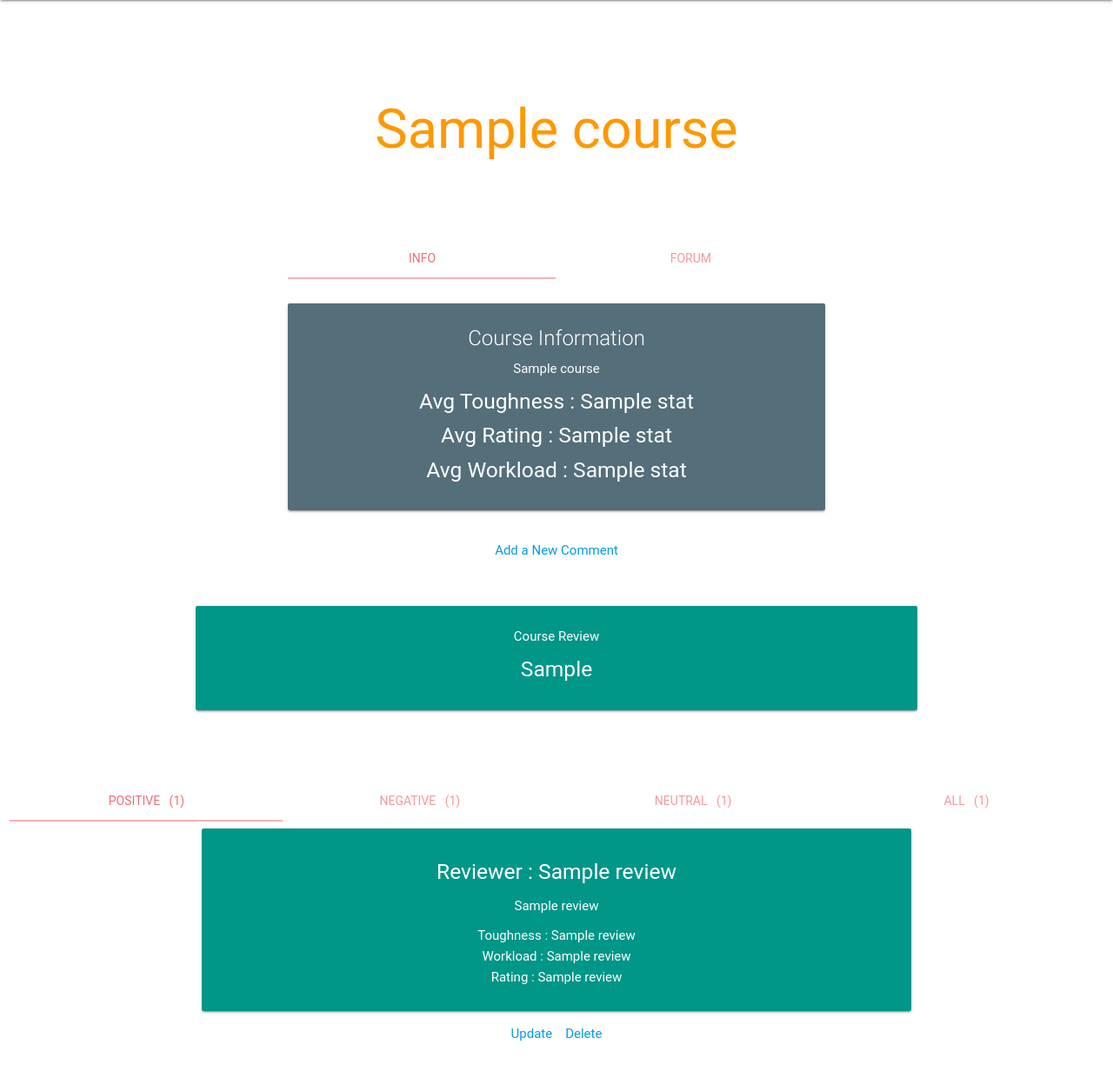
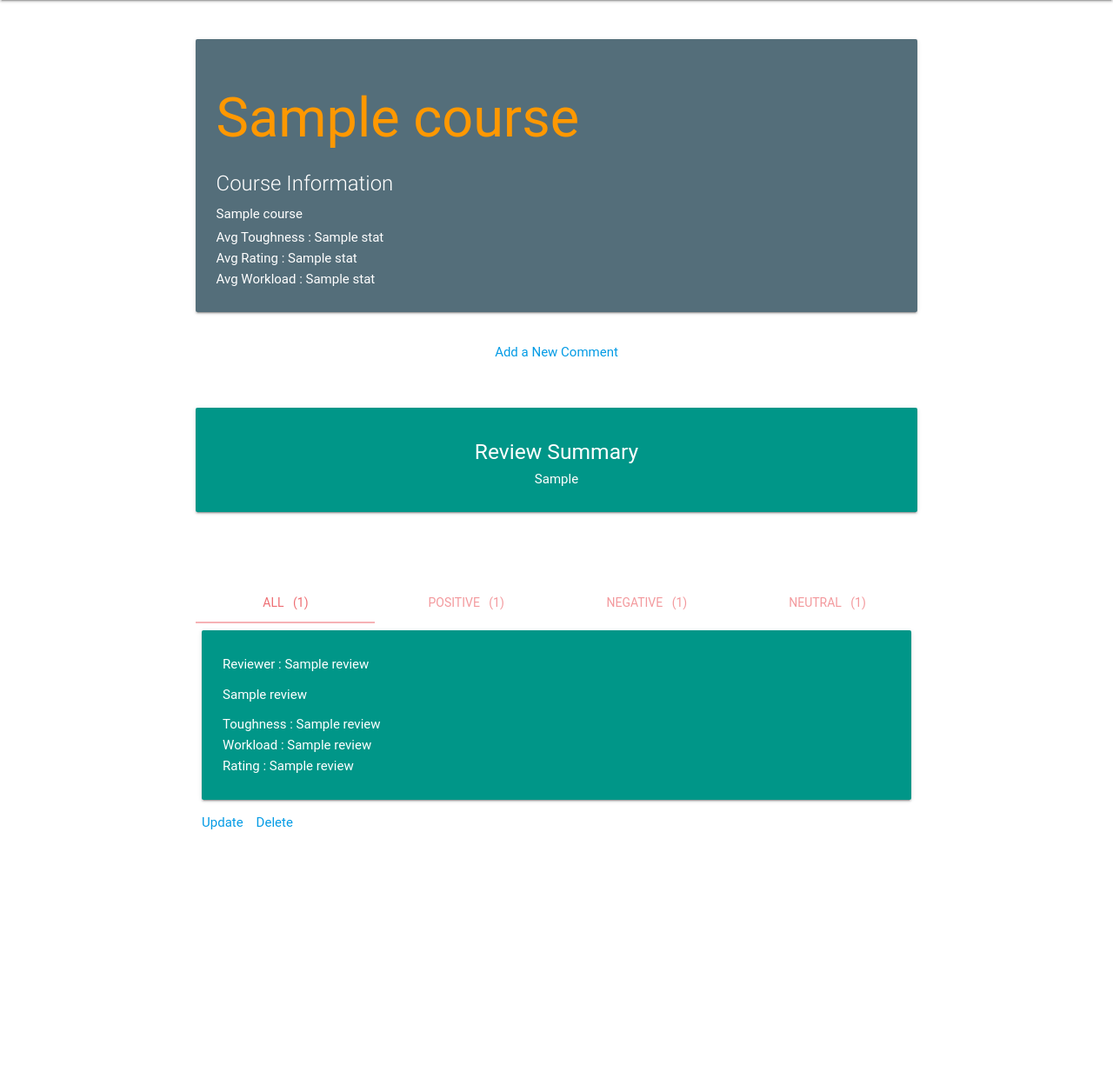
Before and after one commit to abhiver222/CS411-Illini_Classes, a Flask app: template app/templates/course.html in a window 1280 px wide. Shown: the part 64-1304 px from the top of the page at 87% size. After the commit the page ends 1018 px from the top, so only its background shows below. Run offline with Flask 2, Linux system fonts and the light colour scheme; the template is opened without the code that fills it: most values are stand-ins (such as "Sample title", 1, 10 or a date in 2020); some libraries are stand-ins or nearby versions; some web fonts are replaced.

Commit message:
Changed UI

```diff
--- a/app/templates/course.html
+++ b/app/templates/course.html
@@ -7,45 +7,23 @@
 <body>
     <br/>
     <div class="section no-pad-bot" id="index-banner">
-    <div class="container">
-      <br><br>
-
-        <h1 class="header center orange-text">{{ course[2] }}</h1>
-      <div class="row center">
-
-      </div>
-
-      <br><br>
-
-
-    </div>
-    </div>
-
-    <div class="row center">
-        <div class="col s12  m3 l3"></div>
-        <div class="col s12 m6 l6">
-            <ul class="tabs">
-                <li class="tab col s6 m6 l6"><a class="active" href="#info">Info</a></li>
-                <li class="tab col s6 m6 l6"><a href="#forum">Forum</a></li>
-            </ul>
-        </div>
-        <div class="col s12 m3 l3"></div>
-    </div>
-
 
     <div class="col s12" id="info">
-    <div class="row center">
-        <div class="col s12 m6 offset-m3">
+    <div class="row ">
+        <div class="col s12 m3 l2"></div>
+        <div class="col s12 m6 l8">
           <div class="card blue-grey darken-1">
             <div class="card-content white-text">
+                <h1 class="header  orange-text">{{ course[2] }}</h1>
               <span class="card-title">Course Information</span>
               <p>{{course[1]}}</p>
-                <h5>Avg Toughness : {{stat[0]}}</h5>
-                <h5>Avg Rating : {{stat[1]}}</h5>
-                <h5>Avg Workload : {{stat[2]}}</h5>
+                <h6>Avg Toughness : {{stat[0]}}</h6>
+                <h6>Avg Rating : {{stat[1]}}</h6>
+                <h6>Avg Workload : {{stat[2]}}</h6>
             </div>
           </div>
         </div>
+        <div class="col s12 m3 l2"></div>
     </div>
 
     <div class="center">
@@ -59,8 +37,8 @@
         <div class="col s12 m6 l8">
             <div class="card-panel teal">
               <span class="white-text">
-                  Course Review
-                  <h5>{{ combRev }}</h5>
+                  <h5>Review Summary</h5>
+                  <h6>{{ combRev }}</h6>
               </span>
             </div>
         </div>
@@ -69,24 +47,26 @@
     <br/><br/>
 
     <div class="row">
-        <div class="col s12">
+        <div class="col s12 m3 l2"></div>
+        <div class="col s12 m6 l8">
           <ul class="tabs">
-            <li class="tab col s3"><a href="#positive" class="active">Positive &nbsp; ({{taggedRevs["positive"]|length}})</a></li>
+              <li class="tab col s3"><a href="#allRev" class="active">All &nbsp; ({{revs|length}})</a></li>
+            <li class="tab col s3"><a href="#positive" >Positive &nbsp; ({{taggedRevs["positive"]|length}})</a></li>
             <li class="tab col s3"><a href="#negative">Negative &nbsp; ({{taggedRevs["negative"]|length}})</a></li>
             <li class="tab col s3"><a href="#neutral">Neutral &nbsp; ({{taggedRevs["neutral"]|length}})</a></li>
-            <li class="tab col s3"><a href="#allRev">All &nbsp; ({{revs|length}})</a></li>
           </ul>
         </div>
+        <div class="col s12 m3 l2"></div>
 
         <div id="positive" class="col s12">
             {% for review in taggedRevs["positive"] %}
 
-            <div class="row center">
+            <div class="row ">
               <div class="col s12 m3 l2"></div>
               <div class="col s12 m6 l8">
                 <div class="card-panel teal">
                   <span class="white-text">
-                      <h5>Reviewer : {{ review[1] }}</h5>
+                      <h6>Reviewer : {{ review[1] }}</h6>
                       <p>{{ review[5] }}</p>
                       <h6>Toughness : {{ review[2] }}</h6>
                       <h6>Workload : {{ review[3] }}</h6>
@@ -108,12 +88,12 @@
         <div id="negative" class="col s12">
             {% for review in taggedRevs["negative"] %}
 
-            <div class="row center">
+            <div class="row ">
               <div class="col s12 m3 l2"></div>
               <div class="col s12 m6 l8">
                 <div class="card-panel teal">
                   <span class="white-text">
-                      <h5>Reviewer : {{ review[1] }}</h5>
+                      <h6>Reviewer : {{ review[1] }}</h6>
                       <p>{{ review[5] }}</p>
                       <h6>Toughness : {{ review[2] }}</h6>
                       <h6>Workload : {{ review[3] }}</h6>
@@ -135,12 +115,12 @@
         <div id="neutral" class="col s12">
             {% for review in taggedRevs["neutral"] %}
 
-            <div class="row center">
+            <div class="row ">
               <div class="col s12 m3 l2"></div>
               <div class="col s12 m6 l8">
                 <div class="card-panel teal">
                   <span class="white-text">
-                      <h5>Reviewer : {{ review[1] }}</h5>
+                      <h6>Reviewer : {{ review[1] }}</h6>
                       <p>{{ review[5] }}</p>
                       <h6>Toughness : {{ review[2] }}</h6>
                       <h6>Workload : {{ review[3] }}</h6>
@@ -161,12 +141,12 @@
         <div id="allRev" class="col s12">
             {% for review in revs %}
 
-            <div class="row center">
+            <div class="row ">
               <div class="col s12 m3 l2"></div>
               <div class="col s12 m6 l8">
                 <div class="card-panel teal">
                   <span class="white-text">
-                      <h5>Reviewer : {{ review[1] }}</h5>
+                      <h6>Reviewer : {{ review[1] }}</h6>
                       <p>{{ review[5] }}</p>
                       <h6>Toughness : {{ review[2] }}</h6>
                       <h6>Workload : {{ review[3] }}</h6>
@@ -187,7 +167,6 @@
     </div>
 
     </div>
-    <div id="forum">forum</div>
     {% include 'foot.html' %}
 
 </body>
--- a/app/templates/landing.html
+++ b/app/templates/landing.html
@@ -41,8 +41,8 @@
     <div class="container">
       <div class="row">
         <div class="col l6 s12">
-          <h5 class="white-text">Company Bio</h5>
-          <p class="grey-text text-lighten-4">We are a team of college students working on this project like it's our full time job. Any amount would help support and continue development on this project and is greatly appreciated.</p>
+          <h5 class="white-text">About Us</h5>
+          <p class="grey-text text-lighten-4">This is a data-driven web project for CS 411 at UIUC.</p>
 
 
         </div>
```
